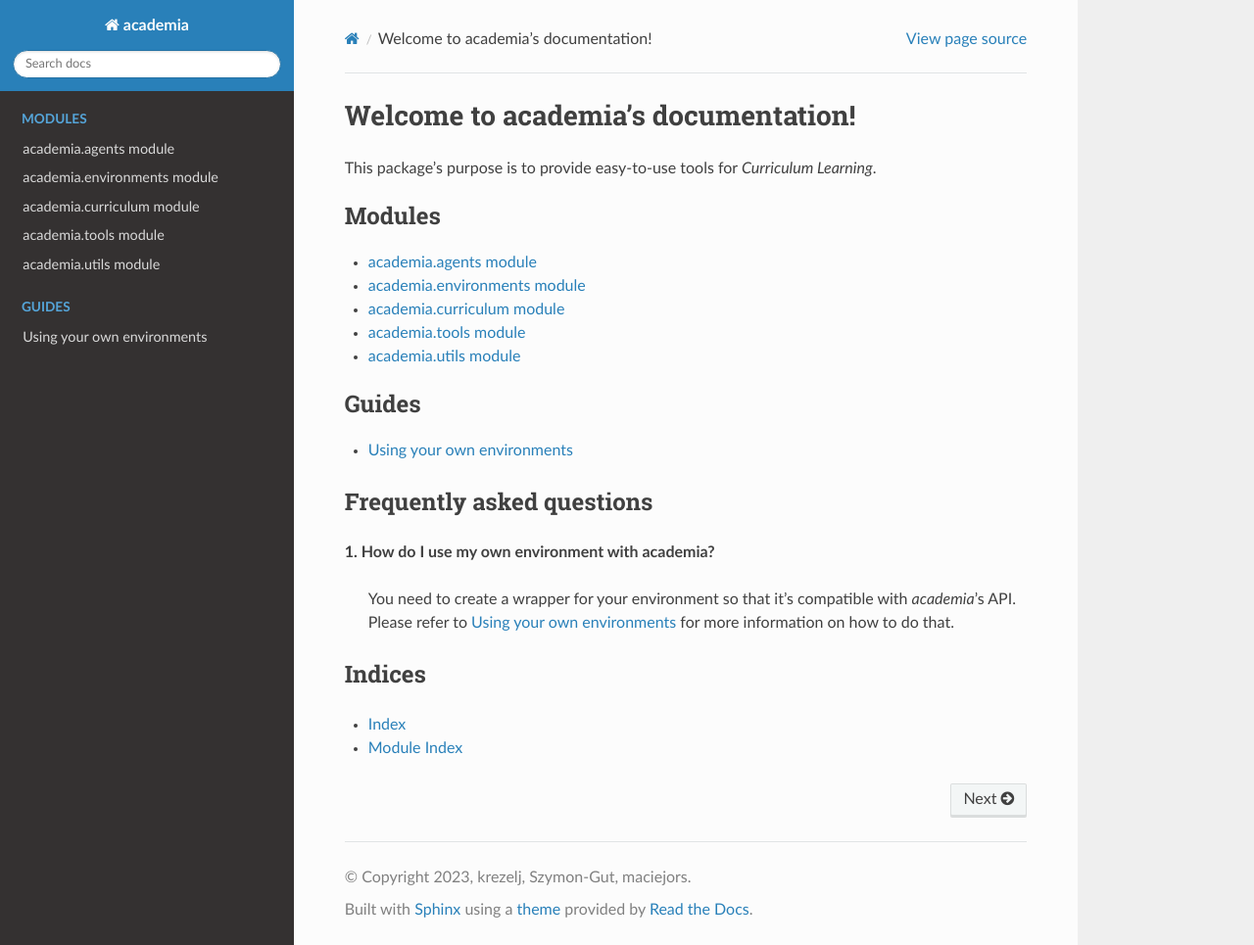
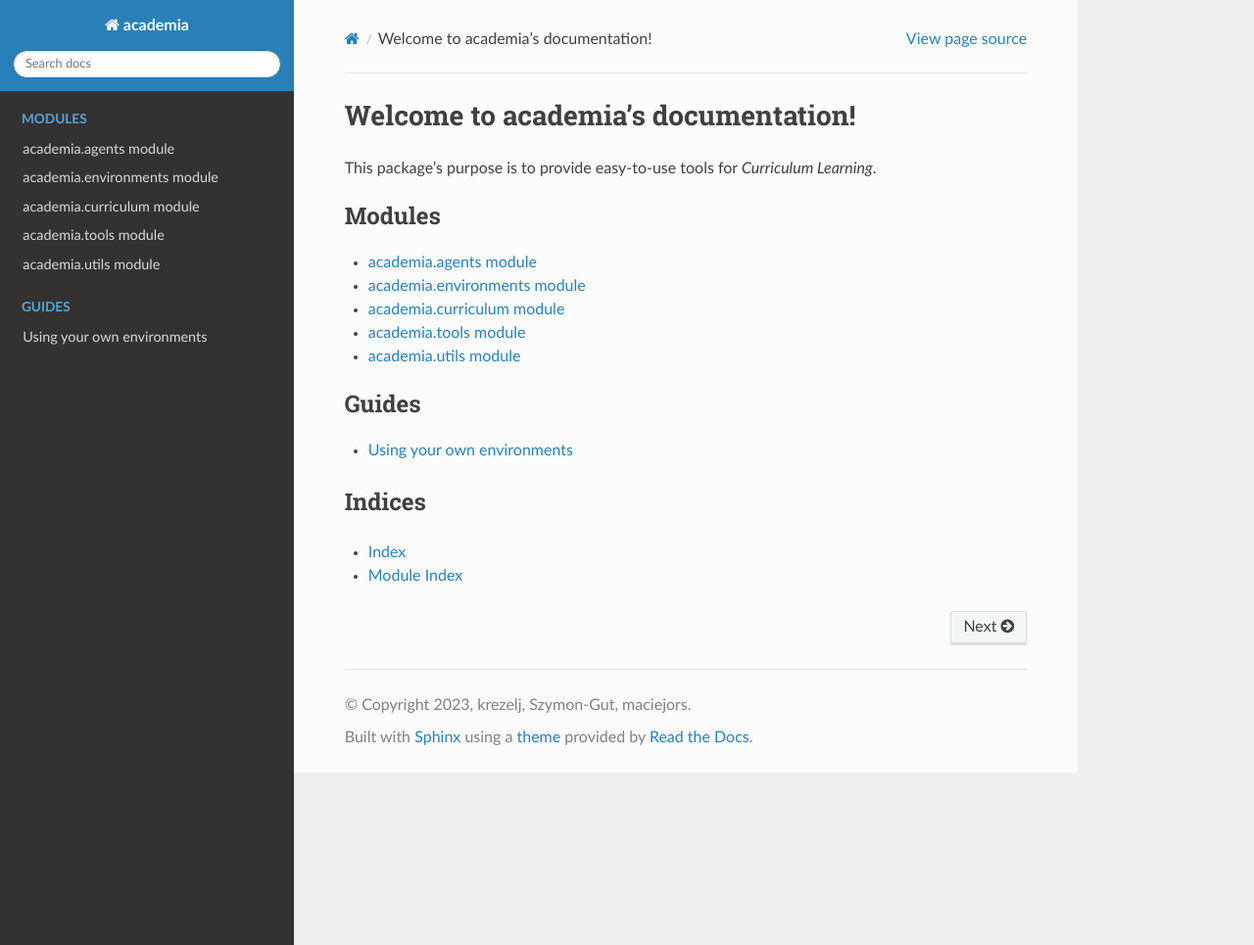
Before and after one commit to krezelj/academia, a Sphinx documentation site: the page built from docs/index.rst, in a window 1280 px wide and 965 px high. Shown: the whole window at 98% size. Built offline with Sphinx 7.4.7 and the Read the Docs theme 2.0.0, drawn with Linux system fonts in a browser that asks for light colours.

Commit message:
remove now redundant FAQ section from the main page

```diff
--- a/docs/index.rst
+++ b/docs/index.rst
@@ -24,16 +24,6 @@ This package's purpose is to provide easy-to-use tools for `Curriculum Learning`
 
    guides/custom-environments
 
-==========================
-Frequently asked questions
-==========================
-
-**1. How do I use my own environment with academia?**
-
-   You need to create a wrapper for your environment so that it's compatible
-   with *academia*'s API. Please refer to :ref:`custom-envs` for more
-   information on how to do that.
-
 =======
 Indices
 =======
```
